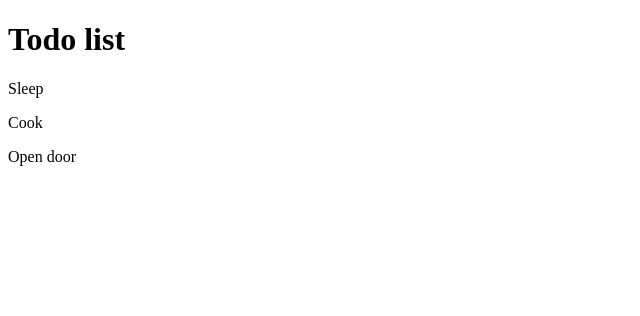
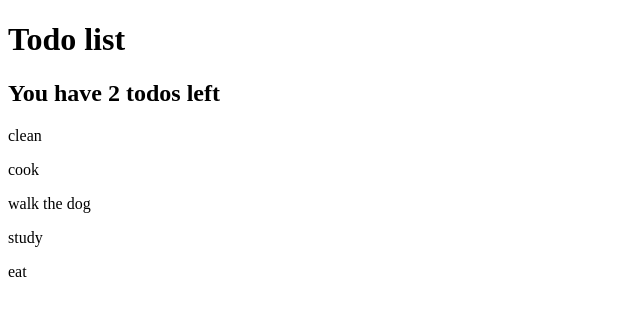
Before and after one commit to nhilus/JavaScript-BootCamp, a plain HTML site: page todo-app/index.html in a window 1280 px wide. Shown: the whole page, without its empty margins (0-640 px from the left). Drawn offline with Linux system fonts and the light colour scheme.

Commit message:
dom challenge 2

```diff
--- a/todo-app/index.html
+++ b/todo-app/index.html
@@ -8,11 +8,8 @@
 </head>
 <body>
     <h1>Todo list</h1>
-    <p>Eat the food</p>
-    <p>Sleep</p>
-    <p>Cook</p>
-    <p>Walk the dogo</p>
-    <p>Open door</p>
+
+
     <script src="todo-app.js"></script>
 </body>
 </html>
--- a/todo-app/todo-app.js
+++ b/todo-app/todo-app.js
@@ -1,9 +1,43 @@
-const ps = document.querySelectorAll('p')
+const todos=[{
+    text: 'clean',
+    completed: true
+}, {
+    text: 'cook',
+    completed: false
+}, {
+    text: 'walk the dog',
+    completed: true
+}, {
+    text:'study',
+    completed: false
+}, {
+    text: 'eat',
+    completed: true
+}]
 
 
-
+/*
+const ps = document.querySelectorAll('p')
 ps.forEach(function(p){
     if(p.textContent.includes('the')){
         p.remove();
     }
+})*/
+//challenge
+//you have 2 todos left (p element)
+//add a p for each todo above
+
+
+const incompleteTodos = todos.filter(function (todo){
+    return !todo.completed
 })
+
+const summary = document.createElement('h2')
+summary.textContent = `You have ${incompleteTodos.length} todos left`
+document.body.appendChild(summary)
+
+todos.forEach(function (todo){
+    const p = document.createElement('p')
+    p.textContent = todo.text
+    document.querySelector('body').appendChild(p)
+})
```
Also changed, not shown: notes-app/notes-app.js (+17 -0 lines).
